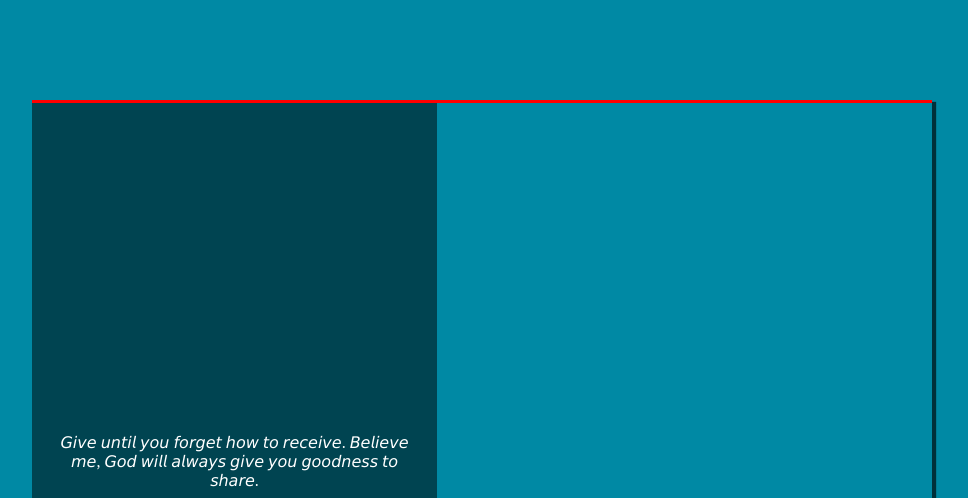
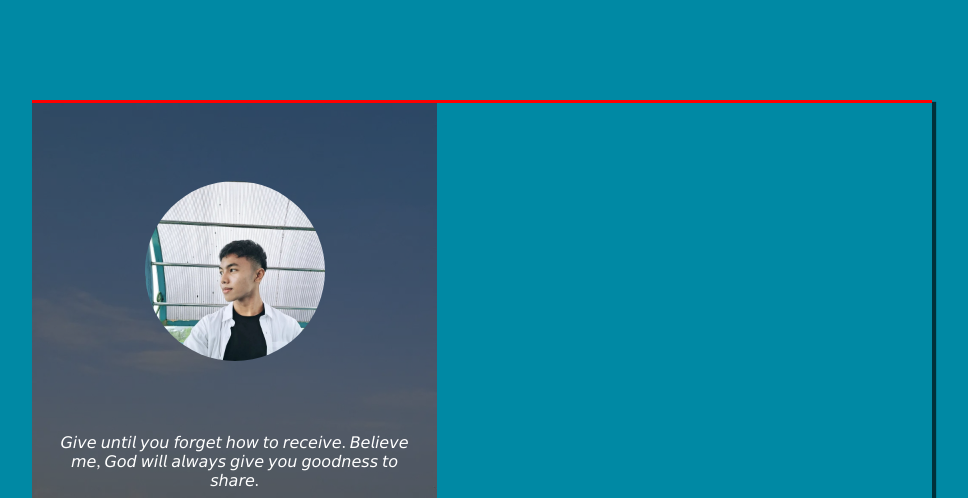
Before and after one commit to Code-With-Reza/Wika, a plain HTML site: page index.html in a window 1280 px wide. Shown: the top 498 px of the page, without its empty margins (158-1126 px from the left). Drawn offline with Linux system fonts and the light colour scheme.

Commit message:
Update style.css

```diff
--- a/style.css
+++ b/style.css
@@ -16,7 +16,7 @@
 			float: left;
 			width: 45%;
 			height: 100%;
-			background-image: url('gumul.jpg');
+			background-image: url('bg.jpg');
 			background-size: cover;
 			background-position: center;
 		}
@@ -28,7 +28,7 @@
 		.profile{
 			width: 180px;
 			height: 180px;
-			background-image:url('profile.png');
+			background-image:url('profile.jpg');
 			background-size: cover;
 			background-position: center;
 			border-radius: 100%;
```
